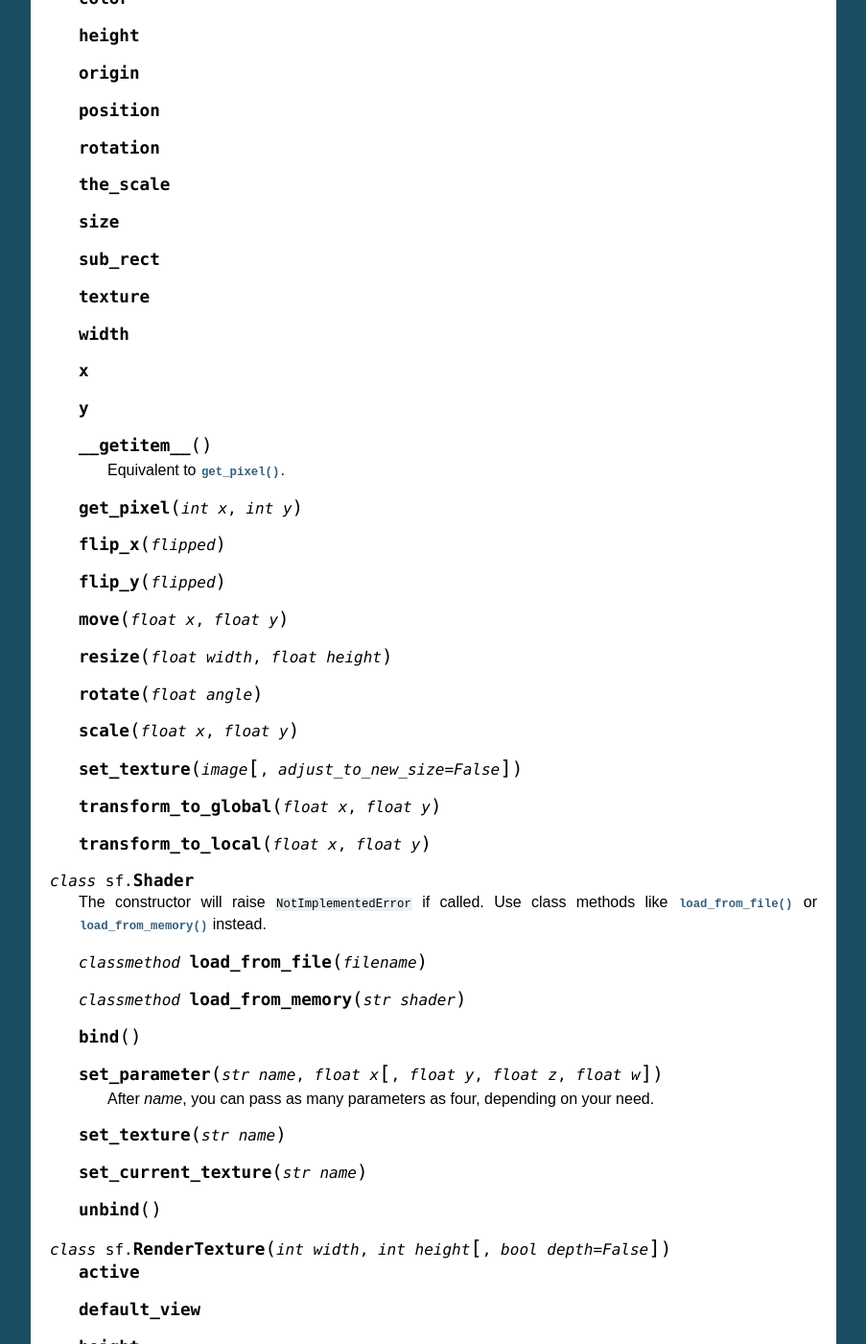
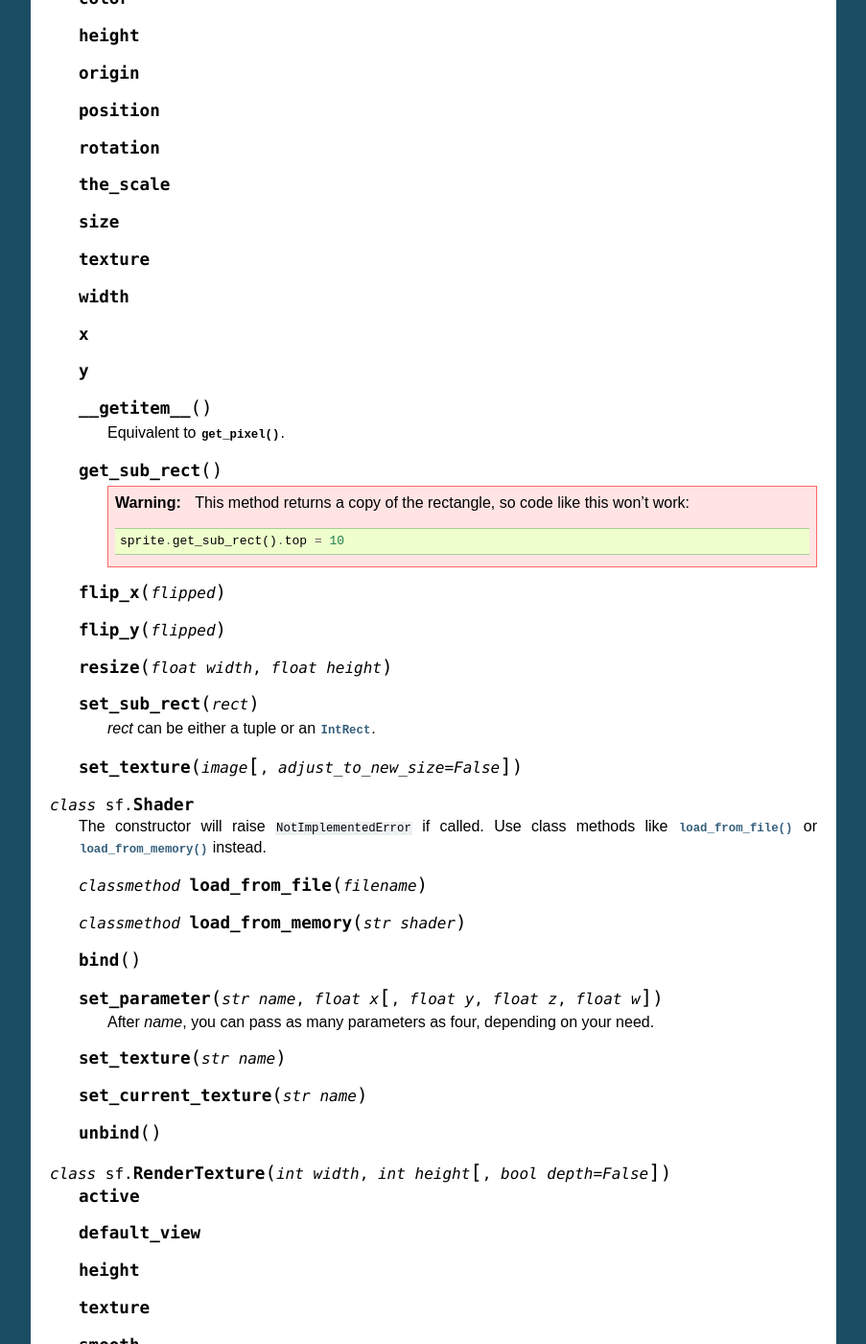
Before and after one commit to intjelic/python-sfml, a Sphinx documentation site: the page built from doc/sphinx/source/graphics.rst, in a window 1280 px wide and 1400 px high, scrolled down 5045 px. Shown: the whole window at 96% size, without its empty margins (198-1101 px from the left). Built offline with Sphinx 7.4.7, drawn with Linux system fonts in a browser that asks for light colours; some of the changed text lies outside the part shown.

Commit message:
Moved the Sprite.sub_rect property to get_sub_rect() and set_sub_rect().
The reason is that sub_rect's getter returned a copy of the rectangle, so
code like sprite.sub_rect.top = 100 doesn't work. This isn't consistent with
how attributes work, so a property wasn't a good choice.

```diff
--- a/doc/sphinx/source/graphics.rst
+++ b/doc/sphinx/source/graphics.rst
@@ -266,16 +265,23 @@ Image display and effects
 
       Equivalent to :meth:`get_pixel()`.
 
-   .. method:: get_pixel(int x, int y)
+   .. method:: get_sub_rect()
+
+      .. warning::
+
+         This method returns a copy of the rectangle, so code like
+         this won't work::
+
+             sprite.get_sub_rect().top = 10
+
    .. method:: flip_x(flipped)
    .. method:: flip_y(flipped)
-   .. method:: move(float x, float y)
    .. method:: resize(float width, float height)
-   .. method:: rotate(float angle)
-   .. method:: scale(float x, float y)
+   .. method:: set_sub_rect(rect)
+
+      *rect* can be either a tuple or an :class:`IntRect`.
+
    .. method:: set_texture(image[, adjust_to_new_size=False])
-   .. method:: transform_to_global(float x, float y)
-   .. method:: transform_to_local(float x, float y)
 
 
 
```
Also changed, not shown: other parts of doc/sphinx/source/graphics.rst (+0 -1 lines), 1 other file.
